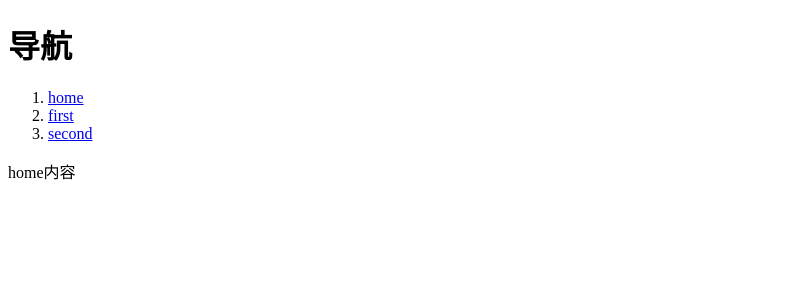
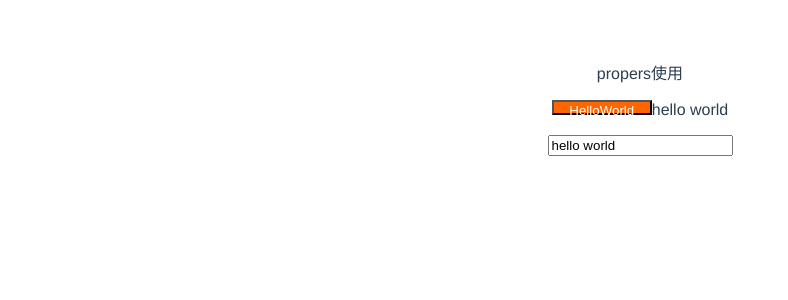
Before and after one commit to wwwjiahuan/helloworld, a Vue app: page / in a window 1280 px wide. Shown: the top 300 px of the page, without its empty margins (0-788 px from the left). Built offline with nearby package versions, Linux system fonts and the light colour scheme.

Commit message:
vue1.0升级到2.0 4. porps

```diff
--- a/src/App.vue
+++ b/src/App.vue
@@ -1,15 +1,26 @@
 <template>
   <div id="app">
-    <img src="./assets/logo.png">
-    <router-view/>
+    <p>propers使用</p>
+    <p>
+      <hello txt="HelloWorld" v-bind:ddddd="btnText"></hello>
+    </p>
+    <p>
+      <input type="text" v-model="btnText">
+    </p>
   </div>
 </template>
 
 <script>
-import Hello from './components/HelloWorld'
+import hello from './hello.vue'
 
 export default {
-  name: 'App',
+  name: 'app',
+  components:{hello},
+  data(){
+    return{
+      btnText:'hello world',
+    }
+  },
   methods:{
 
     beforeCreate:function(){
--- /dev/null
+++ b/src/hello.vue
@@ -0,0 +1,22 @@
+<template>
+  <div id="hello">
+      <button>{{txt}}</button>
+      <span>{{ddddd}}</span>
+  </div>
+</template>
+
+<script>
+export default {
+  name:'hello',
+  props:['txt','ddddd'],
+}
+</script>
+
+<style>
+    #hello button {
+        background-color: #ff6600;
+        height: 15px;
+        width: 100px;
+        color: #ffffff;
+    }
+</style>
--- a/src/main.js
+++ b/src/main.js
@@ -12,10 +12,15 @@ import Vue from 'vue'
 // })
 
 
-import Router from './Router'
+//import Router from './Router'
 // import transition from './transition.vue'
 
 // new Vue({
 // 	el:'#demo',
 // 	render:xx => xx(transition)
 // })
+import App from './App.vue'
+new Vue({
+    el:'#app',
+    render:xx=>xx(App)
+})
```
